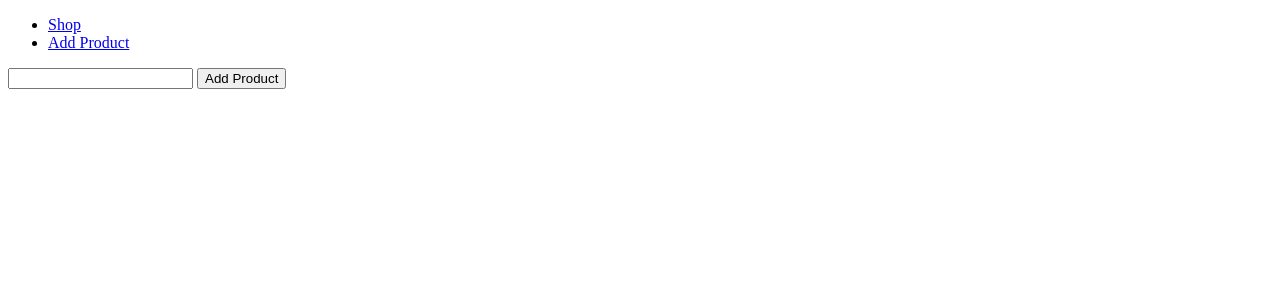
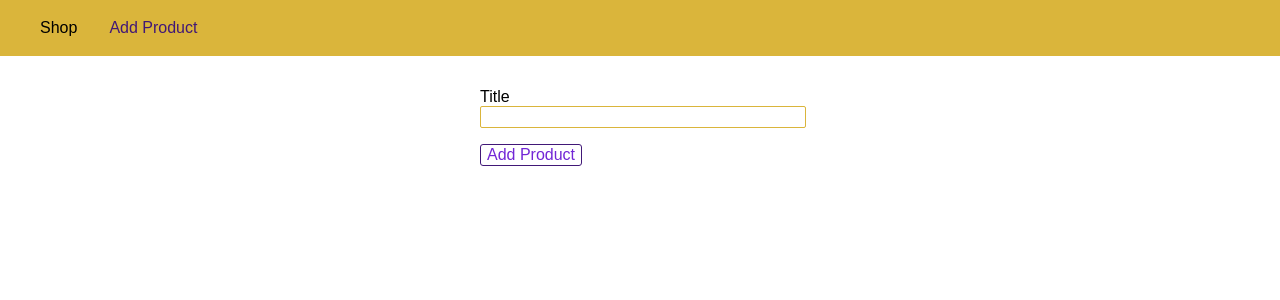
Before and after one commit to fmiusov/nodeJS, a Node server app: page /admin/add-product in a window 1280 px wide; the page is wider, and only the part inside the window is pictured. Shown: the top 300 px of that part. Run offline with Node 20, Linux system fonts and the light colour scheme.

Commit message:
internal styling added

```diff
--- a/app.js
+++ b/app.js
@@ -2,6 +2,8 @@ const path = require('path');
 
 const express = require('express');
 const bodyParser = require('body-parser');
+
+const rootDir = require('./util/path');
 
 const app = express();
 
@@ -14,7 +16,7 @@ app.use('/admin', adminRoutes);
 app.use(shopRoutes);
 
 app.use((req, res, next) => {
-  res.status(404).sendFile(path.join(__dirname, 'views', 'page-not-found.html'));
+  res.status(404).sendFile(path.join(rootDir, 'views', 'page-not-found.html'));
 });
 
 app.listen(3000);
--- a/routes/admin.js
+++ b/routes/admin.js
@@ -1,12 +1,14 @@
 const path = require('path');
 
 const express = require('express');
+
+const rootDir = require('../util/path');
 
 const router = express.Router();
 
 // /admin/add-product => GET
 router.get('/add-product', (req, res, next) => {
-  res.sendFile(path.join(__dirname, '../', 'views', 'add-product.html'));
+  res.sendFile(path.join(rootDir, 'views', 'add-product.html'));
 });
 
 // /admin/add-product => POST
--- a/routes/shop.js
+++ b/routes/shop.js
@@ -2,10 +2,12 @@ const path = require('path');
 
 const express = require('express');
 
+const rootDir = require('../util/path');
+
 const router = express.Router();
 
 router.get('/', (req, res, next) => {
-  res.sendFile(path.join(__dirname, '../', 'views', 'shop.html'));
+  res.sendFile(path.join(rootDir, 'views', 'shop.html'));
 });
 
 module.exports = router;
--- /dev/null
+++ b/util/path.js
@@ -0,0 +1,3 @@
+const path = require('path')
+
+module.exports = path.dirname(require.main.filename);
--- a/views/add-product.html
+++ b/views/add-product.html
@@ -5,20 +5,96 @@
     <meta http-equiv="X-UA-Compatible" content="IE=edge" />
     <meta name="viewport" content="width=device-width, initial-scale=1.0" />
     <title>Add-Product</title>
+    <style>
+      body {
+        padding: 0;
+        margin: 0;
+        font-family: sans-serif;
+      }
+      main {
+        padding: 1rem;
+      }
+      .main-header {
+        width: 100%;
+        height: 3.5rem;
+        background-color: #dab53b;
+        padding: 0 1.5rem;
+      }
+      .main-header__item-list {
+        list-style: none;
+        padding: 0;
+        margin: 0;
+        display: flex;
+      }
+      .main-header__nav {
+        height: 100%;
+        display: flex;
+        align-items: center;
+      }
+      .main-header__item {
+        margin: 0 1rem;
+        padding: 0;
+      }
+      .main-header__item a {
+        text-decoration: none;
+        color: black;
+      }
+      .main-header__item a:hover,
+      .main-header__item a:active,
+      .main-header__item a.active {
+        color: #411877;
+      }
+      .product-form {
+        width: 20rem;
+        max-width: 90%;
+        margin: auto;
+      }
+      .form-control {
+        margin: 1rem 0;
+      }
+      .form-control label,
+      .form-control input {
+        display: block;
+        width: 100%;
+      }
+      .form-control input {
+        border: 1px solid #dab53b;
+        font: inherit;
+        border-radius: 2px;
+      }
+      button {
+        font: inherit;
+        border: 1px solid #411877;
+        color: #7226d6;
+        background: white;
+        border-radius: 3px;
+        cursor: pointer;
+      }
+      button:hover,
+      button:active {
+        background-color: #411877;
+        color: white;
+      }
+    </style>
   </head>
   <body>
-    <header>
-      <nav>
-        <ul>
-          <li><a href="/">Shop</a></li>
-          <li><a href="/add-product">Add Product</a></li>
+    <header class="main-header">
+      <nav class="main-header__nav">
+        <ul class="main-header__item-list">
+          <li class="main-header__item"><a href="/">Shop</a></li>
+          <li class="main-header__item">
+            <a class="active" href="/admin/add-product">Add Product</a>
+          </li>
         </ul>
       </nav>
     </header>
 
     <main>
-      <form action="/add-product" method="POST">
-        <input type="text" name="title" />
+      <form class="product-form" action="/admin/add-product" method="POST">
+        <div class="form-control">
+          <label for="title">Title</label>
+          <input type="text" name="title" id="title" />
+        </div>
         <button type="submit">Add Product</button>
       </form>
     </main>
```
Also changed, not shown: views/page-not-found.html (+57 -8 lines), views/shop.html (+47 -5 lines).
